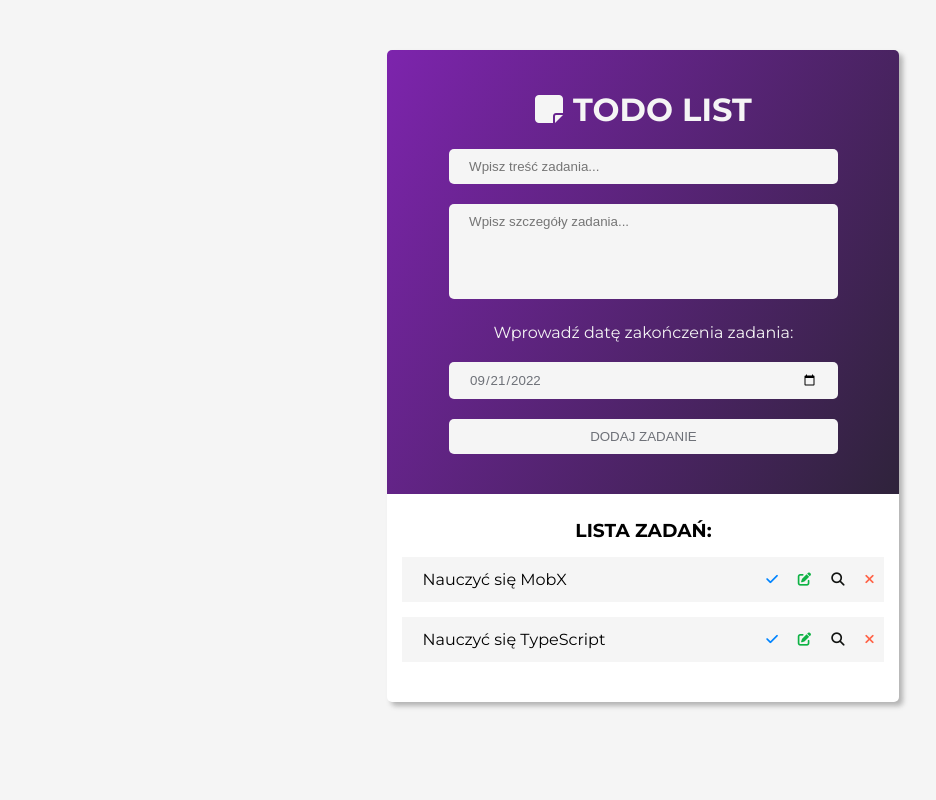
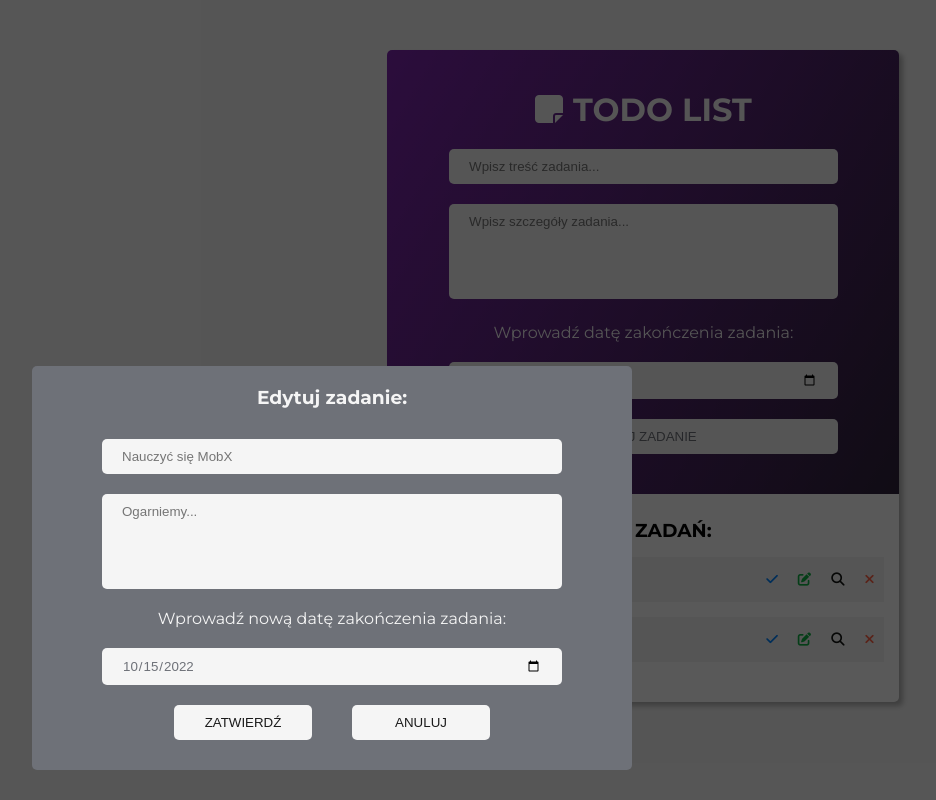
Before and after one commit to KamilHebda/TODO-App-React, a React (Create React App) app: page / in a window 1280 px wide. Both pictures are taken after a click on the button 1112 px from the left and 579 px from the top of the page. Shown: the whole page, without its empty margins (308-1244 px from the left). Built offline with nearby package versions, Linux system fonts and the light colour scheme.

Commit message:
edit todo

```diff
--- a/package.json
+++ b/package.json
@@ -10,6 +10,7 @@
     "node-sass": "^7.0.3",
     "react": "^18.2.0",
     "react-dom": "^18.2.0",
+    "react-loader-spinner": "^5.3.4",
     "react-scripts": "5.0.1",
     "web-vitals": "^2.1.4"
   },
--- a/src/App.js
+++ b/src/App.js
@@ -2,6 +2,7 @@ import React, { Component } from "react";
 import DetailsList from "../src/components/DetailsList/DetailsList";
 import AddTask from "../src/components/AddTask/AddTask";
 import TaskList from "../src/components/TaskList/TaskList";
+import EditTask from "./components/EditTask/EditTask";
 import LoadingIcon from "./components/UI/LoadingIcon/LoadingIcon";
 
 import "./App.scss";
@@ -94,6 +95,7 @@ class App extends Component {
       edit: false,
       details: false,
     };
+
     this.counter++;
 
     this.setState((prevState) => ({
@@ -115,6 +117,18 @@ class App extends Component {
     });
   };
 
+  closePopup = (id) => {
+    const tasks = [...this.state.tasks];
+    tasks.forEach((task) => {
+      if (task.id === id) {
+        task.edit = false;
+      }
+    });
+    this.setState({
+      tasks,
+    });
+  };
+
   componentDidMount() {
     setTimeout(() => {
       this.setState({ tasks: this.tasks, loading: false });
@@ -122,6 +136,16 @@ class App extends Component {
   }
 
   render() {
+    const edit = this.state.tasks.filter((task) => task.edit);
+    const editTask = edit.map((task) => (
+      <EditTask
+        key={task.id}
+        task={task}
+        closePopup={this.closePopup}
+        edit={this.addEditedTask}
+      ></EditTask>
+    ));
+
     return (
       <div className="App">
         <DetailsList
@@ -142,6 +166,7 @@ class App extends Component {
             />
           )}
         </div>
+        {editTask}
       </div>
     );
   }
--- /dev/null
+++ b/src/components/EditTask/EditTask.js
@@ -0,0 +1,107 @@
+import React, { Component } from "react";
+
+import "./EditTask.scss";
+
+class EditTask extends Component {
+  minDate = new Date().toISOString().slice(0, 10);
+
+  state = {
+    id: this.props.task.id,
+    text: "",
+    description: "",
+    finishDate: this.minDate,
+    valid: true,
+  };
+
+  handleEditedText = (e) => {
+    this.setState({
+      text: e.target.value,
+    });
+  };
+
+  handleEditedDescription = (e) => {
+    this.setState({
+      description: e.target.value,
+    });
+  };
+
+  handleEditedDate = (e) => {
+    this.setState({
+      finishDate: e.target.value,
+    });
+  };
+
+  handleClickEdit = () => {
+    const { id, text, description, finishDate } = this.state;
+    if (text !== "" && description !== "") {
+      const edit = this.props.edit(id, text, description, finishDate);
+      if (edit) {
+        this.setState({
+          id: id,
+          text: "",
+          description: "",
+          finishDate: this.minDate,
+          valid: true,
+        });
+      }
+    } else {
+      this.setState({
+        valid: false,
+      });
+    }
+  };
+
+  render() {
+    return (
+      <div className="popup-shadow">
+        <div className="popup">
+          <h3>Edytuj zadanie:</h3>
+          <div className="popup__body">
+            {this.state.valid ? null : (
+              <p className="todo__header-alert">Uzupełnij wszystkie pola!</p>
+            )}
+            <input
+              type="text"
+              className="popup__body-input"
+              placeholder={this.props.task.text}
+              value={this.state.text}
+              onChange={this.handleEditedText}
+            />
+            <textarea
+              className="popup__body-details"
+              rows="5"
+              style={{ resize: "none" }}
+              placeholder={this.props.task.description}
+              value={this.state.description}
+              onChange={this.handleEditedDescription}
+            ></textarea>
+            <label htmlFor="date">
+              Wprowadź nową datę zakończenia zadania:
+            </label>
+            <input
+              type="date"
+              className="new-finish-date"
+              value={this.props.task.finishDate}
+              min={this.minDate}
+              onChange={this.handleEditedDate}
+            />
+            <button
+              className="popup__body-btn--accept"
+              onClick={this.handleClickEdit}
+            >
+              Zatwierdź
+            </button>
+            <button
+              className="popup__body-btn--cancel"
+              onClick={() => this.props.closePopup(this.props.task.id)}
+            >
+              Anuluj
+            </button>
+          </div>
+        </div>
+      </div>
+    );
+  }
+}
+
+export default EditTask;
--- /dev/null
+++ b/src/components/EditTask/EditTask.scss
@@ -0,0 +1,76 @@
+$light: rgb(245, 245, 245);
+$light-dark: rgb(110, 113, 120);
+$deep-dark: rgb(26, 26, 26);
+
+.popup-shadow {
+  display: block;
+  position: absolute;
+  top: 0;
+  left: 0;
+  width: 100%;
+  height: 100%;
+  background-color: rgba(0, 0, 0, 0.65);
+}
+
+.popup {
+  display: flex;
+  justify-content: center;
+  align-items: center;
+  flex-direction: column;
+  position: fixed;
+  bottom: 30px;
+  left: 50%;
+  transform: translateX(-50%);
+  width: 50vw;
+  max-width: 600px;
+  color: $light;
+  background-color: $light-dark;
+  border-radius: 5px;
+  & h3 {
+    padding: 20px 20px 0 20px;
+  }
+  &__body {
+    display: flex;
+    justify-content: center;
+    align-items: center;
+    flex-wrap: wrap;
+    padding: 10px;
+    width: 80%;
+    &-info {
+      visibility: hidden;
+      color: tomato;
+    }
+    & input,
+    & textarea {
+      width: 100%;
+      margin-top: 20px;
+      padding: 10px 20px;
+      font-family: sans-serif;
+      border: none;
+      border-radius: 5px;
+      color: $light-dark;
+      background-color: $light;
+    }
+    & label {
+      display: block;
+      margin-top: 20px;
+    }
+    & button {
+      display: inline-block;
+      width: 30%;
+      padding: 10px 22px;
+      margin: 20px;
+      border: none;
+      border-radius: 5px;
+      color: $deep-dark;
+      background-color: $light;
+      text-transform: uppercase;
+      cursor: pointer;
+      transition: background-color 0.3s, color 0.3s;
+      &:hover {
+        color: #fff;
+        background-color: $deep-dark;
+      }
+    }
+  }
+}
--- a/src/components/UI/LoadingIcon/LoadingIcon.js
+++ b/src/components/UI/LoadingIcon/LoadingIcon.js
@@ -1,5 +1,20 @@
+import { Oval } from "react-loader-spinner";
+
 function LoadingIcon() {
-  return <p style={{ margin: "20px" }}>Ładowanie...</p>;
+  const style = { margin: "10px auto" };
+  return (
+    <div style={style}>
+      <Oval
+        padding={50}
+        height={50}
+        width={50}
+        color="#3A234B"
+        visible={true}
+        ariaLabel="oval-loading"
+        secondaryColor="#6E2496"
+      />
+    </div>
+  );
 }
 
 export default LoadingIcon;
```
Also changed, not shown: 1 other file (tests, documents, lock files or other folders).
